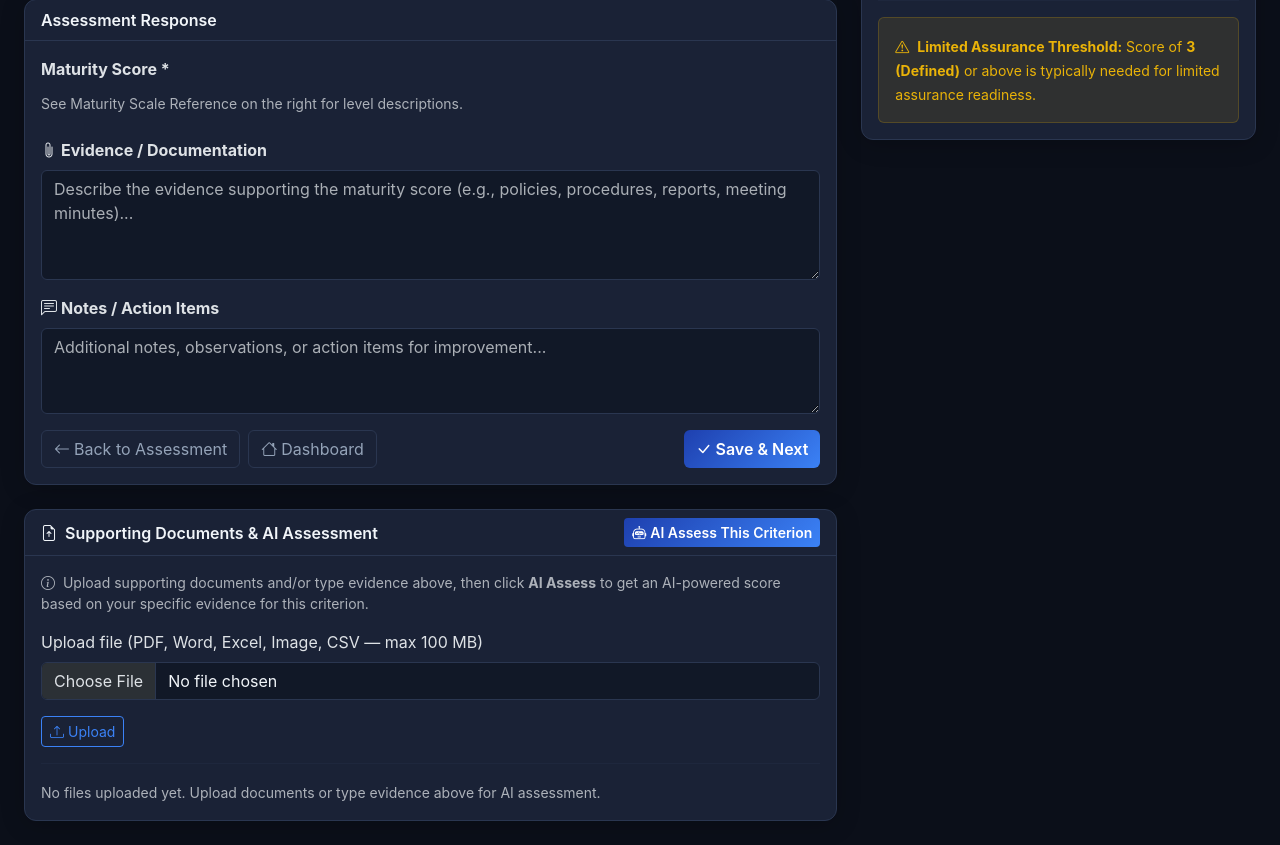
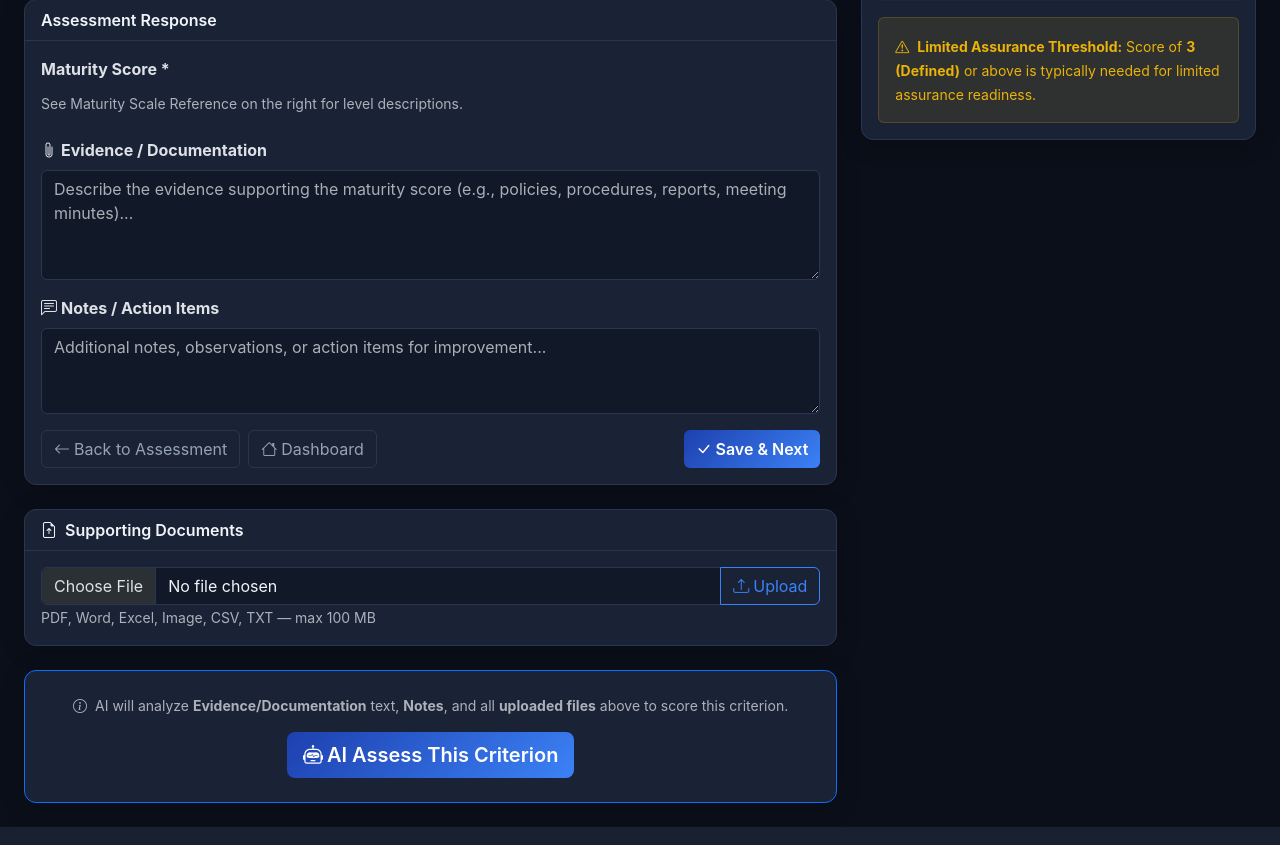
Before and after one commit to ariukab0103-tech/Ariuka, a Python web app: template app/templates/assessment/assess.html in a window 1280 px wide. Shown: the part 405-1250 px from the top of the page. Run offline with Jinja, Linux system fonts and the light colour scheme; the template is opened without the code that fills it, so the values that code supplies are empty.

Commit message:
Reorganize assess page: upload docs at top, AI assess button at bottom
Layout now follows the natural workflow:
1. Type evidence/notes in the text boxes (top)
2. Upload supporting documents (middle)
3. Click AI Assess at bottom (captures everything above)

AI button is now large and prominent in its own card with clear
description of what it analyzes.

https://claude.ai/code/session_01Wt7TLoc8snsE7W7mit7os7

```diff
--- a/app/templates/assessment/assess.html
+++ b/app/templates/assessment/assess.html
@@ -177,43 +177,27 @@
             </div>
         </div>
 
-        <!-- File Upload & AI Assess Section -->
+        <!-- Supporting Documents Upload -->
         <div class="card mt-4" id="upload-section">
-            <div class="card-header d-flex justify-content-between align-items-center flex-wrap gap-2">
-                <span><i class="bi bi-file-earmark-arrow-up me-2"></i>Supporting Documents & AI Assessment</span>
-                <form method="POST" action="{{ url_for('assessment.ai_assess_criterion', assessment_id=assessment.id, criterion_id=criterion.id) }}"
-                      class="d-inline" id="aiAssessForm">
-                    <input type="hidden" name="current_evidence" id="aiEvidence" value="">
-                    <input type="hidden" name="current_notes" id="aiNotes" value="">
-                    <button type="submit" class="btn btn-sm btn-primary" id="aiAssessBtn"
-                            onclick="document.getElementById('aiEvidence').value=document.getElementById('evidence').value;document.getElementById('aiNotes').value=document.getElementById('notes').value;this.disabled=true;this.innerHTML='<span class=\'spinner-border spinner-border-sm me-1\'></span>Analyzing...';">
-                        <i class="bi bi-robot me-1"></i>AI Assess This Criterion
-                    </button>
-                </form>
+            <div class="card-header">
+                <i class="bi bi-file-earmark-arrow-up me-2"></i>Supporting Documents
             </div>
             <div class="card-body">
-                <p class="text-muted small mb-3">
-                    <i class="bi bi-info-circle me-1"></i>
-                    Upload supporting documents and/or type evidence above, then click <strong>AI Assess</strong>
-                    to get an AI-powered score based on your specific evidence for this criterion.
-                </p>
-
                 <form method="POST" enctype="multipart/form-data"
                       action="{{ url_for('assessment.upload_file', assessment_id=assessment.id, criterion_id=criterion.id) }}">
-                    <div class="mb-3">
-                        <label for="file" class="form-label">Upload file (PDF, Word, Excel, Image, CSV — max 100 MB)</label>
+                    <div class="input-group">
                         <input class="form-control" type="file" id="file" name="file"
                                accept=".pdf,.doc,.docx,.xls,.xlsx,.csv,.png,.jpg,.jpeg,.txt,application/pdf,application/msword,application/vnd.openxmlformats-officedocument.wordprocessingml.document,application/vnd.ms-excel,application/vnd.openxmlformats-officedocument.spreadsheetml.sheet,text/plain,text/csv,image/png,image/jpeg">
+                        <button type="submit" class="btn btn-outline-primary">
+                            <i class="bi bi-upload me-1"></i>Upload
+                        </button>
                     </div>
-                    <button type="submit" class="btn btn-outline-primary btn-sm">
-                        <i class="bi bi-upload me-1"></i>Upload
-                    </button>
+                    <small class="text-muted">PDF, Word, Excel, Image, CSV, TXT — max 100 MB</small>
                 </form>
-                <hr>
 
                 {% set files = response.attachments.all() %}
                 {% if files %}
-                <div class="list-group list-group-flush">
+                <div class="list-group list-group-flush mt-3">
                     {% for file in files %}
                     <div class="list-group-item d-flex justify-content-between align-items-center px-0">
                         <div>
@@ -240,9 +224,26 @@
                     </div>
                     {% endfor %}
                 </div>
-                {% else %}
-                <p class="text-muted mb-0"><small>No files uploaded yet. Upload documents or type evidence above for AI assessment.</small></p>
                 {% endif %}
+            </div>
+        </div>
+
+        <!-- AI Assess Button -->
+        <div class="card mt-4 border-primary">
+            <div class="card-body text-center py-4">
+                <p class="text-muted small mb-3">
+                    <i class="bi bi-info-circle me-1"></i>
+                    AI will analyze <strong>Evidence/Documentation</strong> text, <strong>Notes</strong>, and all <strong>uploaded files</strong> above to score this criterion.
+                </p>
+                <form method="POST" action="{{ url_for('assessment.ai_assess_criterion', assessment_id=assessment.id, criterion_id=criterion.id) }}"
+                      id="aiAssessForm">
+                    <input type="hidden" name="current_evidence" id="aiEvidence" value="">
+                    <input type="hidden" name="current_notes" id="aiNotes" value="">
+                    <button type="submit" class="btn btn-primary btn-lg" id="aiAssessBtn"
+                            onclick="document.getElementById('aiEvidence').value=document.getElementById('evidence').value;document.getElementById('aiNotes').value=document.getElementById('notes').value;this.disabled=true;this.innerHTML='<span class=\'spinner-border spinner-border-sm me-1\'></span>Analyzing with AI...';">
+                        <i class="bi bi-robot me-1"></i>AI Assess This Criterion
+                    </button>
+                </form>
             </div>
         </div>
     </div>
```
